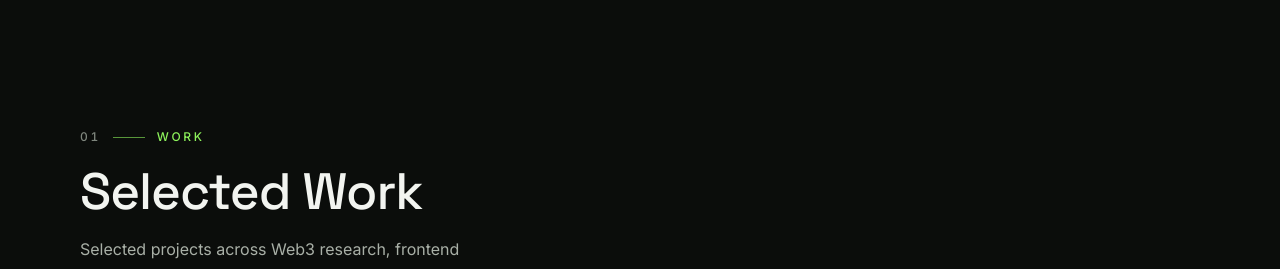
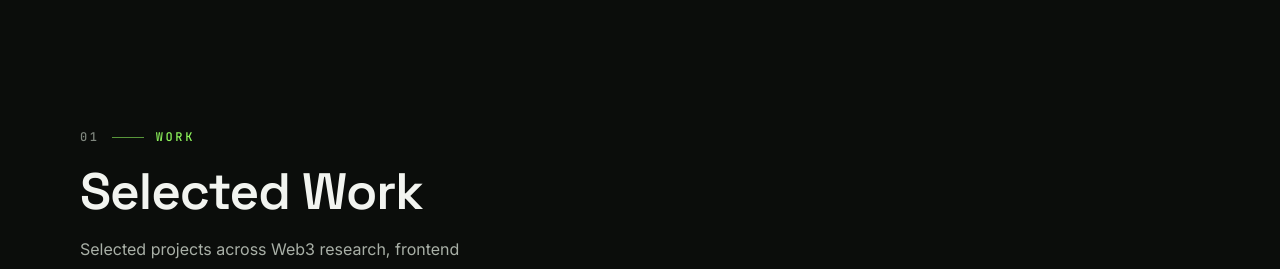
Before and after one commit to ahmad-choirudin/portfolio-modern, a React (Vite) app in the folder app/frontend/: page / in a window 1280 px wide. Shown: the part 980-1249 px from the top of the page. Built offline with nearby package versions, Linux system fonts and the light colour scheme.

Commit message:
Change font style for SectionHeading component

```diff
--- a/app/frontend/src/components/site/SectionHeading.tsx
+++ b/app/frontend/src/components/site/SectionHeading.tsx
@@ -9,12 +9,12 @@ type Props = {
 export default function SectionHeading({ index, eyebrow, title, note, className = "" }: Props) {
   return (
     <div className={className}>
-      <p className="flex items-center gap-3 text-eyebrow font-medium uppercase text-accent">
+      <p className="flex items-center gap-3 font-mono text-eyebrow font-medium uppercase text-accent">
         {index && <span className="tabular-nums text-subtle">{index}</span>}
         <span className="h-px w-8 bg-accent/60" aria-hidden="true" />
         {eyebrow}
       </p>
-      <h2 className="mt-5 font-display text-display-md text-fg">{title}</h2>
+      <h2 className="mt-5 font-display text-display-md font-semibold text-fg">{title}</h2>
       {note && <p className="mt-4 max-w-md text-base leading-7 text-muted">{note}</p>}
     </div>
   );
```
